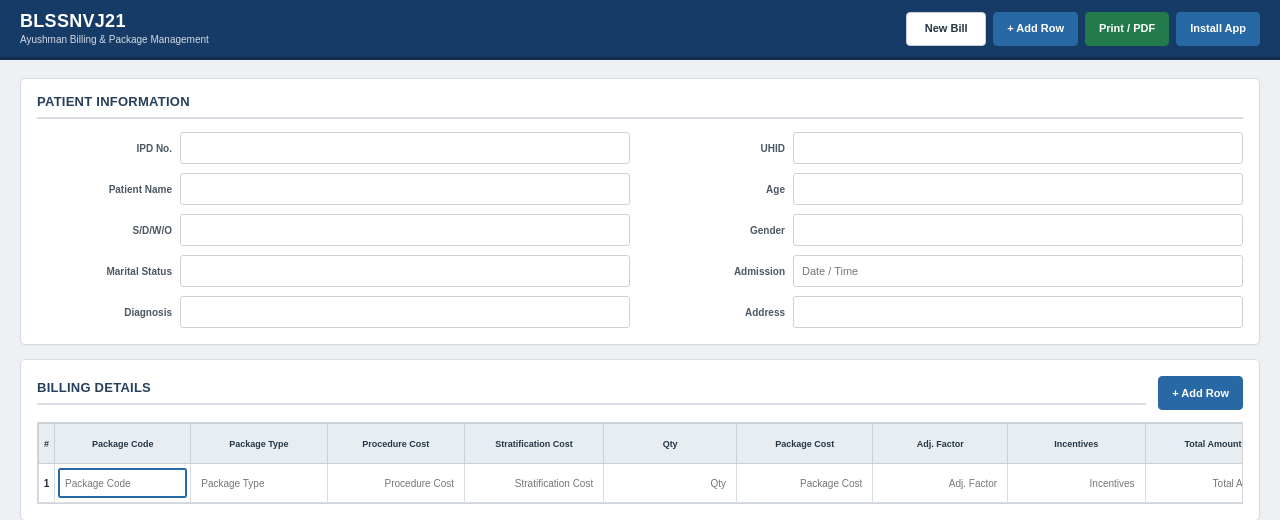
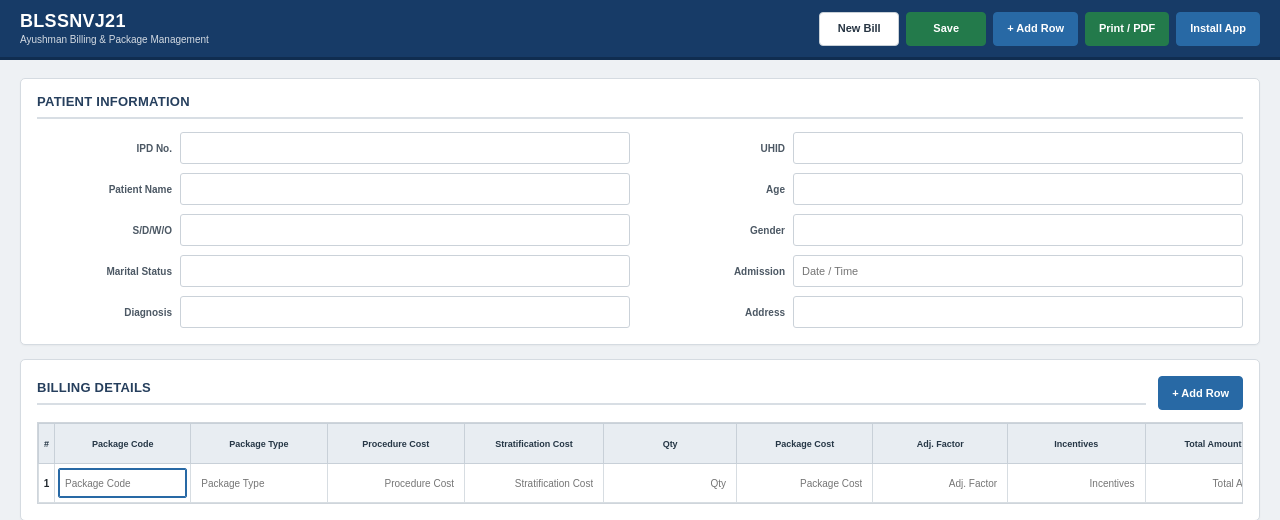
Before and after one commit to shreebalaji767/AYUSHMAN-BILLING, a Flask app: page / in a window 1280 px wide. Shown: the top 520 px of the page. Run offline with Flask 3, Linux system fonts and the light colour scheme.

Commit message:
Add manual Save button for browser-only billing storage

```diff
--- a/templates/index.html
+++ b/templates/index.html
@@ -142,6 +142,14 @@
                 id="newBillBtn"
             >
                 New Bill
+            </button>
+
+            <button
+                type="button"
+                class="btn btn-success"
+                id="saveBillBtn"
+            >
+                Save
             </button>
 
 
```
